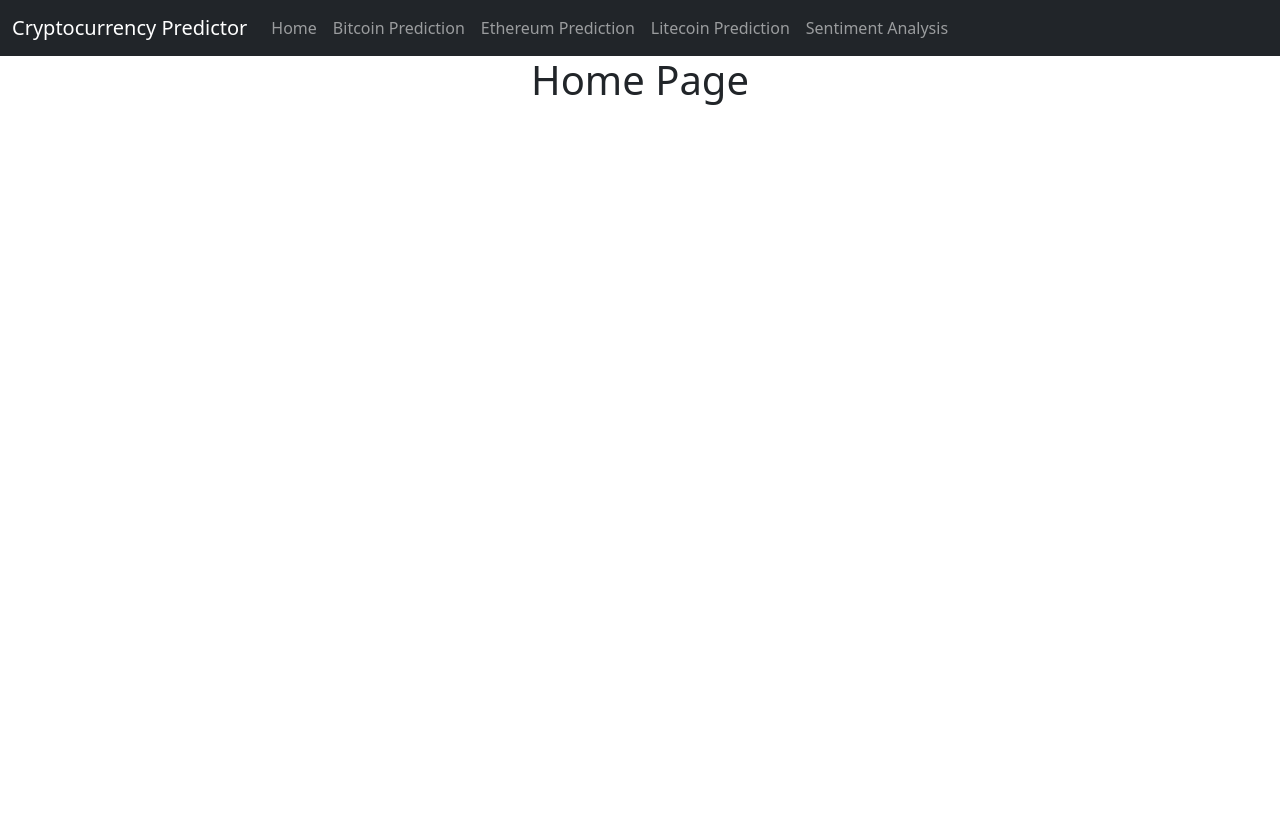
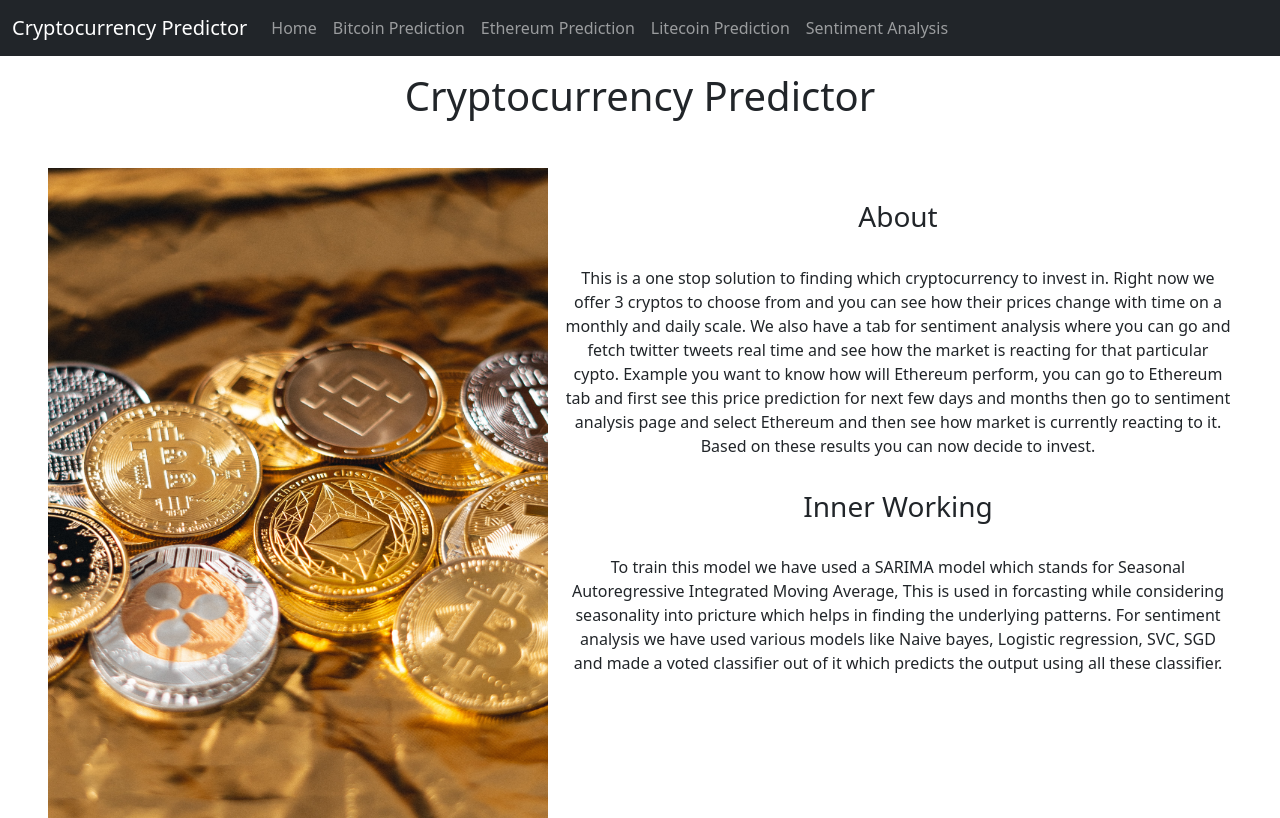
Before and after one commit to VarunK1505/Cryptocurrency-Prediction-With-Sentiment-Analysis, a Flask app: page / in a window 1280 px wide. Before the commit the page ends 105 px from the top, so only its background shows below. Run offline with Flask 2, Linux system fonts and the light colour scheme; parts of the project's set-up code (start-up, migrations or seed data) failed here and were passed over; some libraries are stand-ins or nearby versions.

Commit message:
Completed Home page.

```diff
--- a/deployment/static/css/base.css
+++ b/deployment/static/css/base.css
@@ -5,3 +5,7 @@
 .submit_btn {
     margin: 2rem;
 }
+
+.heading {
+    margin-top: 1rem;
+}
--- /dev/null
+++ b/deployment/static/css/home.css
@@ -0,0 +1,16 @@
+.subheading {
+    margin-bottom: 2rem;
+    margin-top: 2rem;
+}
+
+.about {
+    padding: 2rem;
+    margin: 1rem;
+}
+
+.about_img {
+  float: left;
+  height: 650px;
+  width: 500px;
+  margin-right: 1rem;
+}
--- a/deployment/templates/home.html
+++ b/deployment/templates/home.html
@@ -1,9 +1,23 @@
 {% extends 'base.html' %}
 
 {% block title %}
-Home page
+Home
+{% endblock %}
+
+{% block links %}
+<link rel="stylesheet" href="{{ url_for('static', filename='css/home.css') }}">
 {% endblock %}
 
 {% block content %}
-  <h1>Home Page</h1>
+  <h1 class="heading">Cryptocurrency Predictor</h1>
+  <div class="about">
+    <img src="{{ url_for('static', filename='img/crypto_home.jpg' )}}" class="about_img">
+    <h3 class="subheading">About</h3>
+    <div class="about_description">
+      This is a one stop solution to finding which cryptocurrency to invest in. Right now we offer 3 cryptos to choose from and you can see how their prices change with time on a monthly and daily scale. We also have a tab for sentiment analysis where you can go and fetch twitter tweets real time and see how the market is reacting for that particular cypto. Example you want to know how will Ethereum perform, you can go to Ethereum tab and first see this price prediction for next few days and months then go to sentiment analysis page and select Ethereum and then see how market is currently reacting to it. Based on these results you can now decide to invest.
+    </div>
+    <h3 class="subheading">Inner Working</h3>
+    <div class="working_description">
+      To train this model we have used a SARIMA model which stands for Seasonal Autoregressive Integrated Moving Average, This is used in forcasting while considering seasonality into pricture which helps in finding the underlying patterns. For sentiment analysis we have used various models like  Naive bayes, Logistic regression, SVC, SGD and made a voted classifier out of it which predicts the output using all these classifier.  </div>
+  </div>
 {% endblock %}
```
Also changed, not shown: deployment/static/img/crypto_home.jpg (added).
